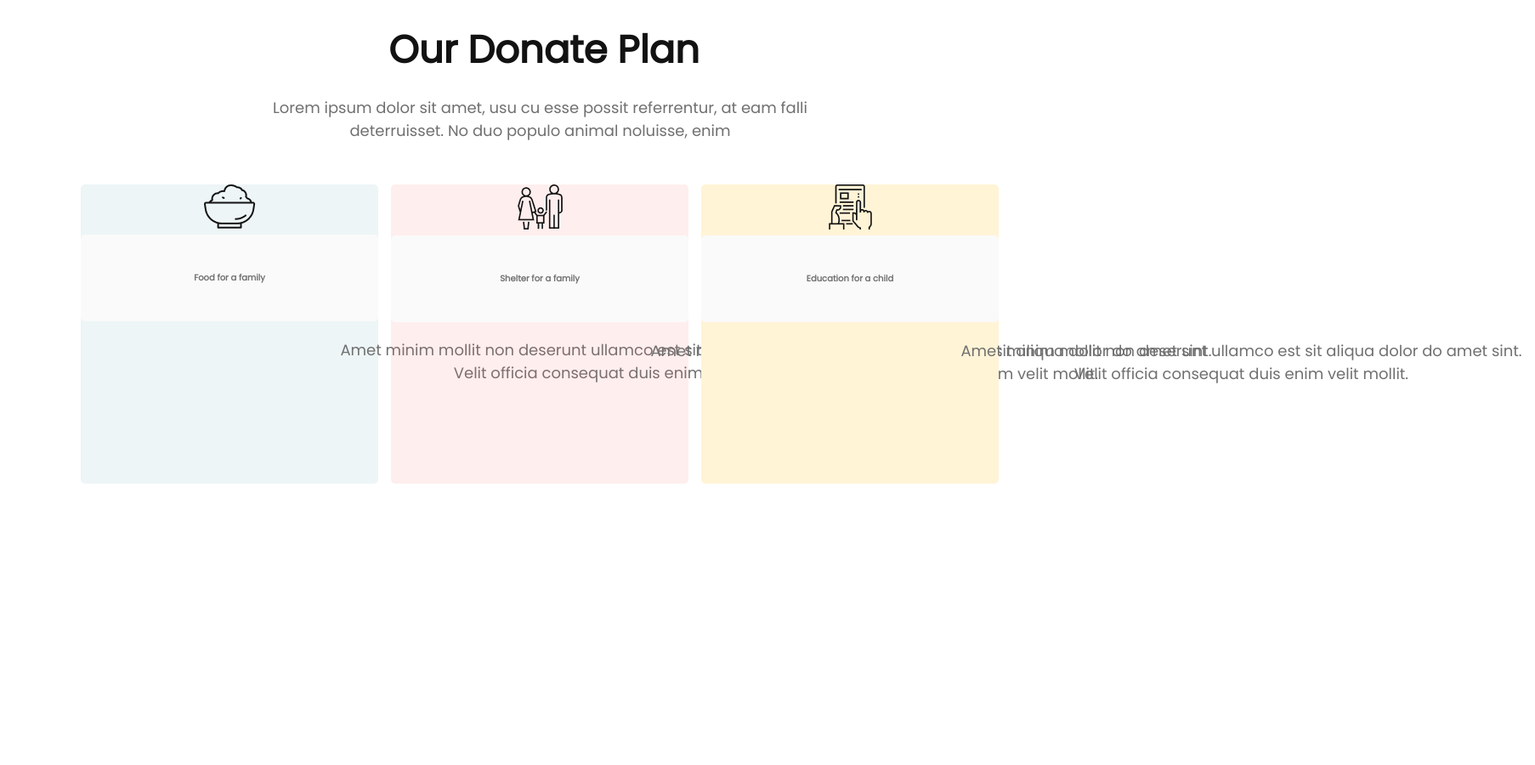
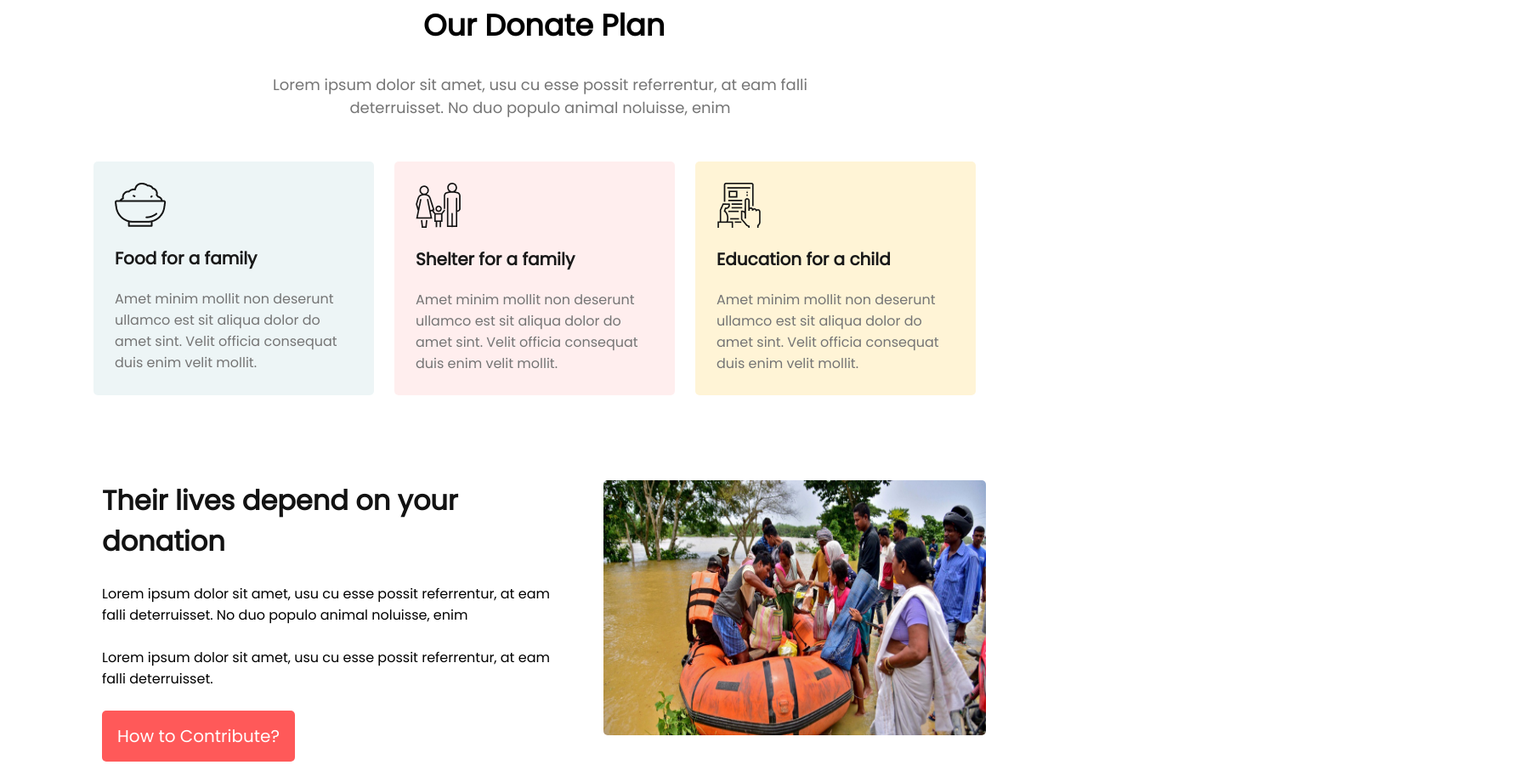
Before and after one commit to SHARIFsGIT/donate-food, a plain HTML site: page index.html in a window 1280 px wide. Shown: the part 1453-2353 px from the top of the page at 85% size, 1806 px wide, since content can reach past the window. Before the commit the page ends 2022 px from the top, so only its background shows below. Drawn offline with Linux system fonts and the light colour scheme.

Commit message:
finished

```diff
--- a/index.html
+++ b/index.html
@@ -56,28 +56,70 @@
             <button>Donate Now</button>
         </section>
         <!-- donate plan -->
+        <section class="donate_plan_section">
+            <h3 class="donate_plan_section_title">Our Donate Plan</h3>
+            <p class="donate_plan_section_discription">Lorem ipsum dolor sit amet, usu cu esse possit referrentur, at
+                eam falli deterruisset. No duo populo animal noluisse, enim</p>
+            <div class="items_container">
+                <div class="item1">
+                    <img src="icons/food.png" alt="">
+                    <p class="item_title">Food for a family</p>
+                    <p class="item_description">Amet minim mollit non deserunt ullamco est sit aliqua dolor do amet
+                        sint. Velit officia consequat duis enim velit mollit.</p>
+                </div>
+                <div class="item2">
+                    <img src="icons/shelter.png" alt="">
+                    <p class="item_title">Shelter for a family</p>
+                    <p class="item_description">Amet minim mollit non deserunt ullamco est sit aliqua dolor do amet
+                        sint. Velit officia consequat duis enim velit mollit.</p>
+                </div>
+                <div class="item3">
+                    <img src="icons/Frame-1.png" alt="">
+                    <p class="item_title">Education for a child</p>
+                    <p class="item_description">Amet minim mollit non deserunt ullamco est sit aliqua dolor do amet
+                        sint. Velit officia consequat duis enim velit mollit.</p>
+                </div>
+            </div>
+        </section>
+        <!-- other section -->
+        <section class="other_section">
+            <div>
+                <div class="other_text">
+                    <h3>Their lives depend on your donation</h3>
+                    <br>
+                    <p>Lorem ipsum dolor sit amet, usu cu esse possit referrentur, at eam falli deterruisset. No duo populo
+                        animal noluisse, enim</p>
+                        <br>
+                    <p>Lorem ipsum dolor sit amet, usu cu esse possit referrentur, at eam falli deterruisset.</p>
+                    <br>
+                    <button>How to Contribute?</button>
+                </div>
+                <div class="other_image">
+                    <img src="images/donation5.jpg" alt="">
+                </div>
+            </div>
+            <div>
+                <div class="other_image">
+                    <img src="images/donation0.jpg" alt="">
+                </div>
+                <div class="other_text">
+                    <h3>They need us to suvive</h3>
+                    <br>
+                    <p>Lorem ipsum dolor sit amet, usu cu esse possit referrentur, at eam falli deterruisset. No duo populo animal noluisse, enim</p>
+                    <br>
+                    <p>Lorem ipsum dolor sit amet, usu cu esse possit referrentur, at eam falli deterruisset.</p>
+                    <br>
+                    <button>How to Contribute?</button>
+                </div>
+            </div>
+        </section>
+        <!-- update section -->
         <section class="donate_now">
-            <h3>Our Donate Plan</h3>
-            <p>Lorem ipsum dolor sit amet, usu cu esse possit referrentur, at eam falli deterruisset. No duo populo
-                animal noluisse, enim</p>
-            <div class="donation_money">
-                <div id="item1">
-                    <img src="icons/food.png" alt="">
-                    <h5>Food for a family</h5>
-                    <p>Amet minim mollit non deserunt ullamco est sit aliqua dolor do amet sint. Velit officia consequat
-                        duis enim velit mollit.</p>
-                </div>
-                <div id="item2">
-                    <img src="icons/shelter.png" alt="">
-                    <h5>Shelter for a family</h5>
-                    <p>Amet minim mollit non deserunt ullamco est sit aliqua dolor do amet sint. Velit officia consequat
-                        duis enim velit mollit.</p>
-                </div>
-                <div id="item3">
-                    <img src="icons/Frame-1.png" alt="">
-                    <h5>Education for a child</h5>
-                    <p>Amet minim mollit non deserunt ullamco est sit aliqua dolor do amet sint. Velit officia consequat
-                        duis enim velit mollit.</p>
+            <h3>Get My Updates</h3>
+            <p>Lorem ipsum dolor sit amet, usu cu esse possit referrentur, at eam falli deterruisset. No duo populo animal noluisse, enim</p>
+            <div class="email">
+                <div>
+                    <input type="email" name="" id="" placeholder="  Email"><span>Subscribe</span>
                 </div>
             </div>
         </section>
@@ -85,7 +127,10 @@
 
     <!-- footer section -->
     <footer>
-
+        <section class="footer_section">
+                <h3>Be Humble</h3>
+                <p>I’m gonna do it</p>
+        </section>
     </footer>
 </body>
 
--- a/styles/donate.css
+++ b/styles/donate.css
@@ -2,6 +2,7 @@
   margin: 0;
   font-family: "Poppins", sans-serif;
 }
+/* banner section */
 .banner {
   background-repeat: no-repeat;
   background: linear-gradient(0deg, #121212 0%, rgba(18, 18, 18, 0) 100%),
@@ -28,15 +29,15 @@
   padding-left: 290px;
 }
 button {
-  width: 160px;
-  padding: 16px 12px;
+  padding: 15px 18px;
   border-radius: 5px;
   background: #ff5959;
   color: #fff;
   font-size: 20px;
-  font-weight: 600;
+  font-weight: 500;
   border: 0;
 }
+/* donation section */
 .donate_now {
   text-align: center;
   margin-top: 130px;
@@ -80,33 +81,127 @@ button {
   background: #fee;
 }
 hr {
-  width: 700px;
+  width: 500px;
   height: 0px;
-  margin-left: 285px;
+  margin-left: 370px;
   margin-bottom: 30px;
 }
 .donate_now p {
+  margin-bottom: 40px;
+}
+/* donate plan */
+.donate_plan_section {
+  margin-top: 130px;
+  margin-bottom: 30px;
+}
+.donate_plan_section_title {
+  text-align: center;
+  margin-bottom: 30px;
+  font-size: 35px;
+  font-weight: 700;
+}
+.donate_plan_section_discription {
+  color: #757575;
+  font-size: 18px;
+  font-weight: 400;
   margin-bottom: 50px;
+  text-align: center;
+  padding-left: 290px;
+  width: 691px;
 }
-.donation_money {
+.items_container {
   display: flex;
-  gap: 15px;
+  gap: 24px;
 }
-#item1 {
-  width: 350px;
-  height: 352px;
-  margin-left: 95px;
+.items_container > .item1,
+.item2,
+.item3 {
   border-radius: 5px;
+  background: #fff;
+  padding: 25px;
+  width: 280px;
+}
+.items_container .item1 {
   background: rgba(79, 157, 166, 0.1);
+  margin-left: 110px;
 }
-#item2 {
-    width: 350px;
-    height: 352px;
-    border-radius: 5px;
-    background: rgba(255, 89, 89, 0.10);
+.items_container .item2 {
+  background: rgba(255, 89, 89, 0.1);
 }
-#item3 {
-    width: 350px;
-    height: 352px;
-    border-radius: 5px;
-    background: #FFF4D6;}
+.items_container .item3 {
+  background: #fff4d6;
+}
+.item_title {
+  color: #181818;
+  font-size: 20px;
+  font-weight: 700;
+  margin-top: 15px;
+  margin-bottom: 20px;
+}
+.item_description {
+  color: #757575;
+  font-size: 16px;
+  font-weight: 400;
+}
+/* other section */
+.other_section > div {
+  display: flex;
+  gap: 50px;
+  margin: 100px 120px 35px 120px;
+}
+.other_text h3 {
+  color: #121212;
+  font-size: 32px;
+  width: 492px;
+}
+.other_section img {
+  width: 450px;
+  height: 300px;
+  border-radius: 5px;
+}
+/* update section */
+.email {
+  width: 809px;
+  height: 200px;
+  background: #fff4d6;
+  margin-left: 240px;
+  margin-bottom: 100px;
+  border-radius: 10px 10px 10px 10px;
+}
+.email input {
+  margin-top: 80px;
+  border-radius: 5px 0px 0px 5px;
+  background: #d9d9d9;
+  border: 0;
+  height: 48px;
+}
+.email span {
+  border-radius: 0px 5px 5px 0px;
+  background: #ff5959;
+  color: #fff;
+  font-size: 16px;
+  font-weight: 500;
+  padding: 14px;
+}
+/* footer section */
+footer {
+  padding-bottom: 80px;
+  justify-content: flex-end;
+  align-items: center;
+  background: #0b0d17;
+}
+.footer_section {
+  text-align: center;
+}
+.footer_section h3 {
+  padding-top: 50px;
+  color: #ff5959;
+  font-size: 36px;
+  font-weight: 400;
+}
+.footer_section p {
+  color: #d9dbe1;
+  font-size: 14px;
+  font-weight: 400;
+  padding-top: 10px;
+}
```
